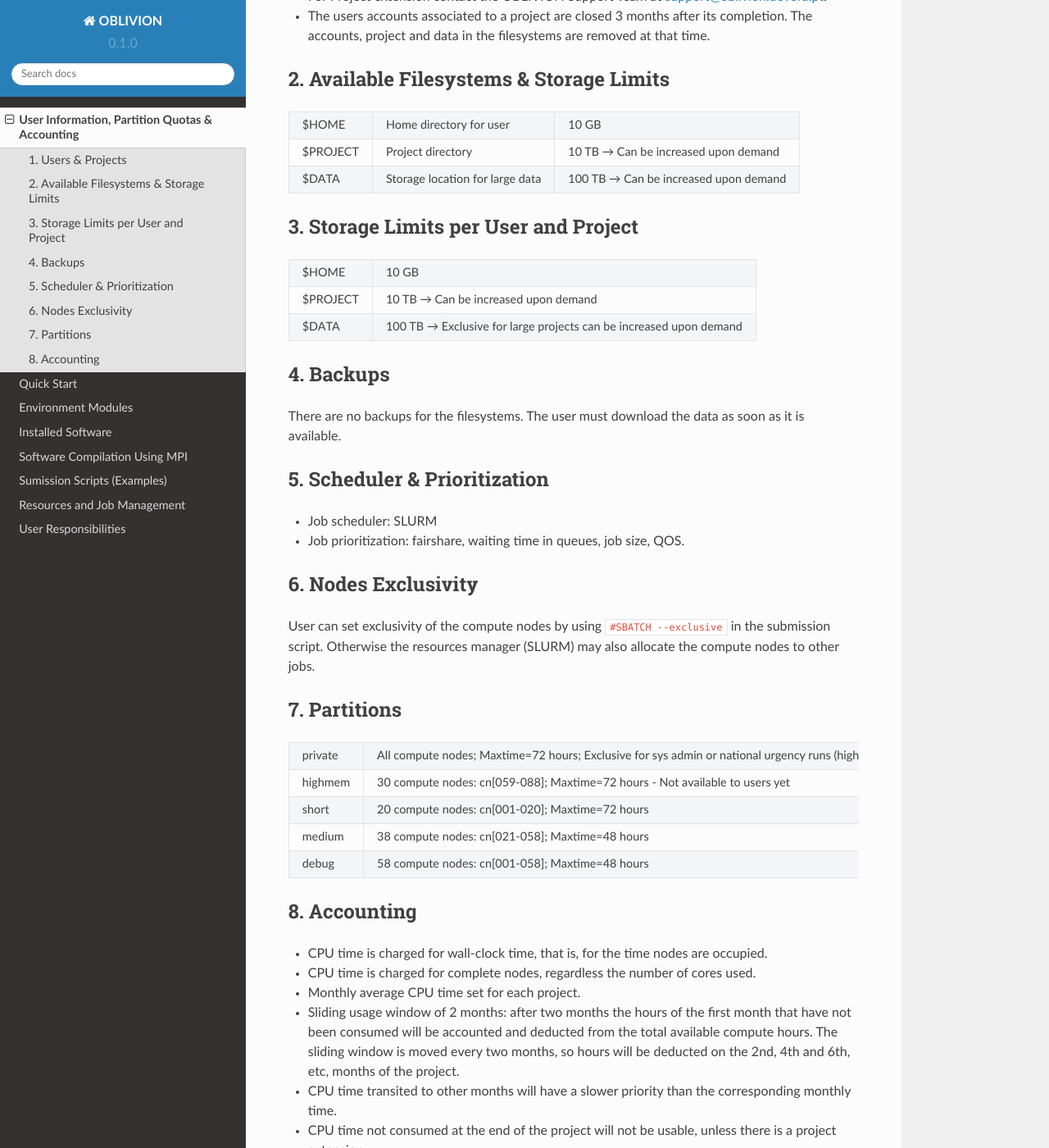
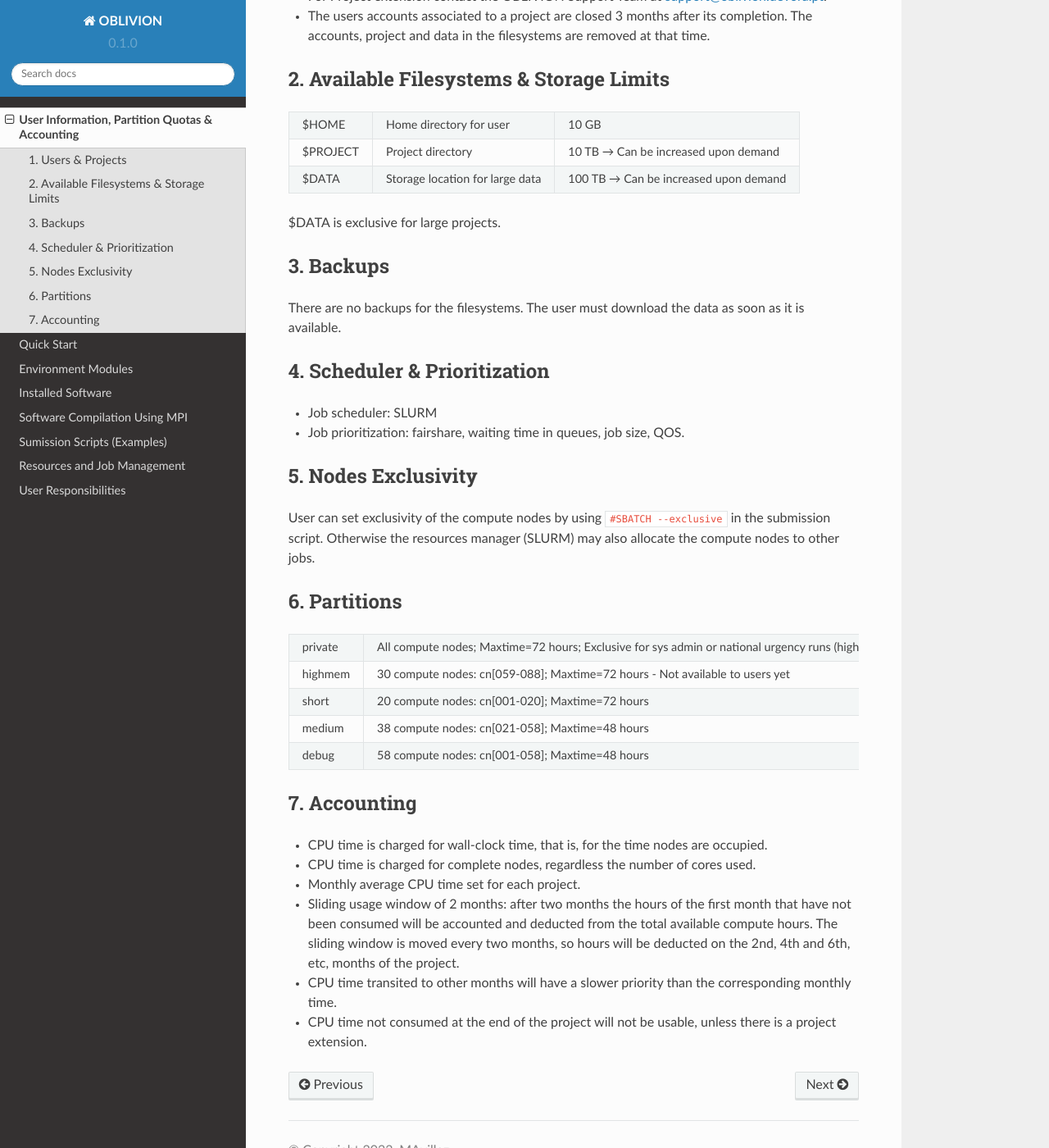
Before and after one commit to mavillez/Oblivion, a Sphinx documentation site: the page built from docs/source/information.rst, in a window 1280 px wide and 1400 px high, scrolled down 280 px. Shown: the whole window at 82% size. Built offline with Sphinx 7.4.7 and the Read the Docs theme 2.0.0, drawn with Linux system fonts in a browser that asks for light colours.

Commit message:
Update information.rst

```diff
--- a/docs/source/information.rst
+++ b/docs/source/information.rst
@@ -26,25 +26,14 @@ User Information, Partition Quotas & Accounting
     - Storage location for large data
     - 100 TB → Can be increased upon demand
 
+$DATA is exclusive for large projects.
 
-3. Storage Limits per User and Project
---------------------------------------
-
-.. list-table::
-
-  * - $HOME
-    - 10 GB
-  * - $PROJECT
-    - 10 TB → Can be increased upon demand
-  * - $DATA
-    - 100 TB → Exclusive for large projects can be increased upon demand
-
-4. Backups
+3. Backups
 ----------
 
 There are no backups for the filesystems. The user must download the data as soon as it is available.
 
-5. Scheduler & Prioritization
+4. Scheduler & Prioritization
 -----------------------------
 
 * Job scheduler: SLURM
@@ -74,7 +63,7 @@ User can set exclusivity of the compute nodes by using ``#SBATCH --exclusive`` i
     - 58 compute nodes: cn[001-058]; Maxtime=48 hours
 
 
-8. Accounting
+7. Accounting
 -------------
 
 * CPU time is charged for wall-clock time, that is, for the time nodes are occupied.
```
Also changed, not shown: other parts of docs/source/information.rst (+2 -2 lines).
